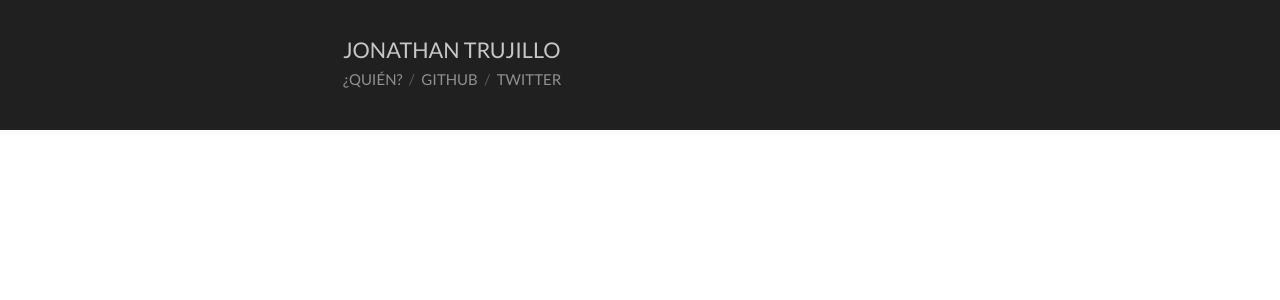
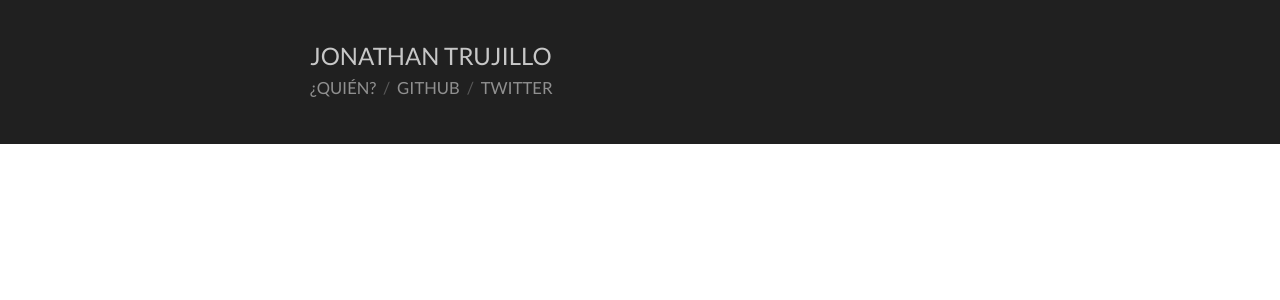
Before and after one commit to albertogg/jonotrujillo.github.io, a Jekyll site: the page built from index.html, in a window 1280 px wide. Shown: the top 300 px of the page. Built offline with Jekyll 4.4.1, drawn with Linux system fonts in a browser that asks for light colours; Markdown is read by kramdown in place of the engine named in the settings.

Commit message:
responsive font size

```diff
--- a/css/responsive.styl
+++ b/css/responsive.styl
@@ -1,7 +1,7 @@
 @media screen and (min-width:768px)
 
 	body
-		font-size 17px
+		font-size 18px
 
 	#header, #content
 		padding 0 2em
@@ -10,7 +10,7 @@
 @media screen and (min-width:1024px)
 
 	body
-		font-size 18px
+		font-size 20px
 
 	#header, #content
 		padding 0 4em
--- a/css/styles.css
+++ b/css/styles.css
@@ -75,8 +75,8 @@ a{text-decoration:none;-webkit-transition:color .05s ease-in;-moz-transition:col
 #content h2{font-size:1.44em;line-height:1em;margin-top:2em;margin-bottom:1em}
 #content ol,#content p,#content ul{margin-top:1em;margin-bottom:1em}
 #content strong{color:#303030}
-@media screen and (min-width:768px){body{font-size:17px}
+@media screen and (min-width:768px){body{font-size:18px}
 #header,#content{padding:0 2em}
-}@media screen and (min-width:1024px){body{font-size:18px}
+}@media screen and (min-width:1024px){body{font-size:20px}
 #header,#content{padding:0 4em}
 }
```
